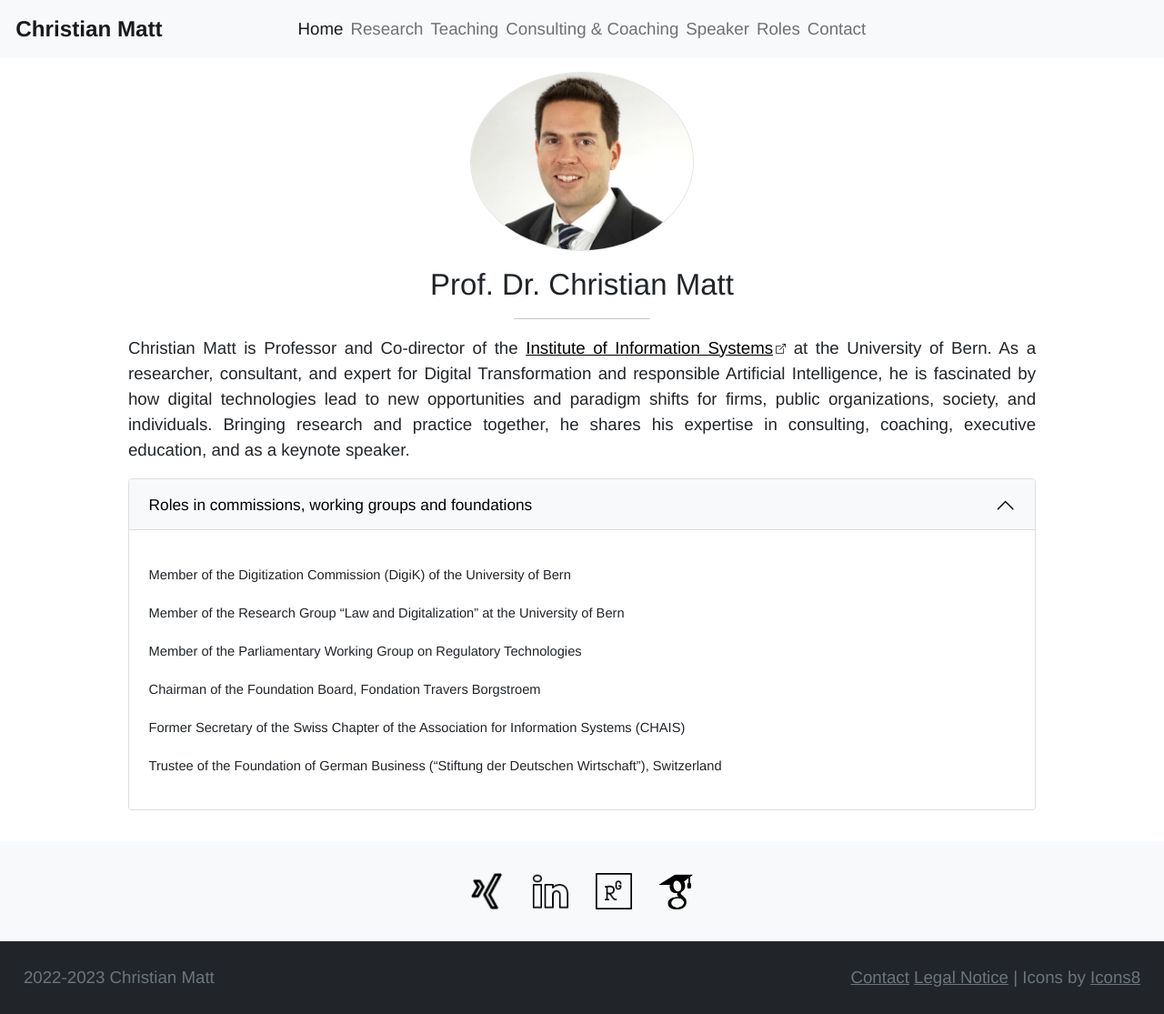
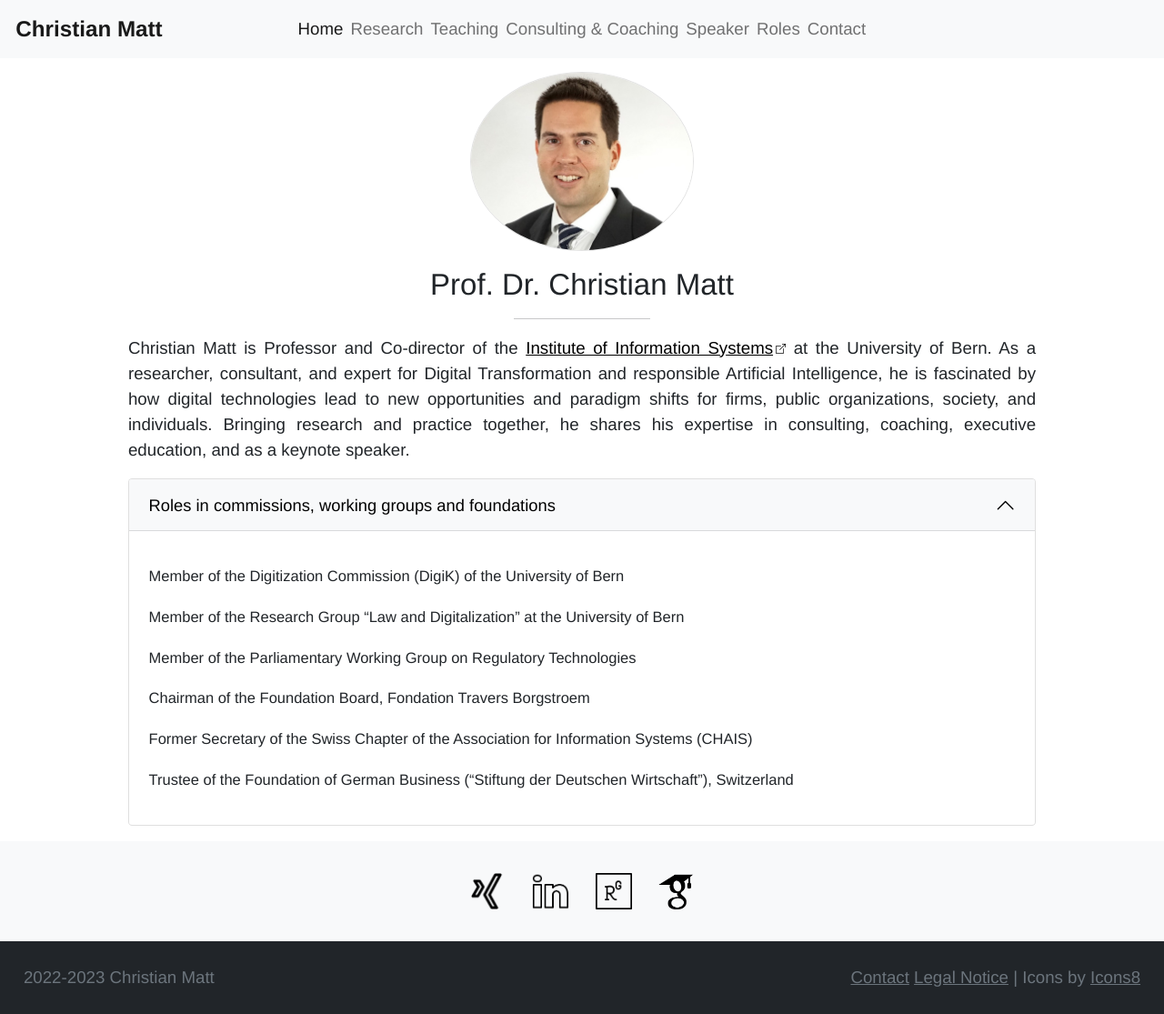
Before and after one commit to christian-matt/christian-matt.github.io, a Jekyll site: the page built from index.html, in a window 1280 px wide and 1115 px high. Shown: the whole window at 91% size. Built offline with Jekyll 4.4.1, drawn with Linux system fonts in a browser that asks for light colours.

Commit message:
Adjust accordion font sizes.

```diff
--- a/_sass/theme.scss
+++ b/_sass/theme.scss
@@ -1,7 +1,6 @@
 $font-size: 1.06rem;
-$font-size-publications: $font-size * 0.8;
-$font-size-icon-multiplier: 0.6;
-$font-size-link-icon: $font-size * $font-size-icon-multiplier;
+$font-size-publications: $font-size * 0.9;
+$font-size-link-icon: $font-size * 0.6;
 $h1-font-size: $font-size * 1.8;
 
 $screen-width-xtra-small: 580px;
@@ -85,11 +84,6 @@ hr {
   text-align: center !important;
 }
 
-.h2 {
-  font-size: 1.3rem !important;
-  font-weight: bolder;
-}
-
 .page-content {
   margin: 4rem auto 0 auto !important;
   width: $content-width !important;
@@ -137,6 +131,10 @@ a.footer.link:hover {
   height: 40px;
   margin-right: $social-icon-margin;
   margin-left: $social-icon-margin;
+}
+
+.accordion-button {
+  font-size: $font-size !important;
 }
 
 .publication-item {
```
